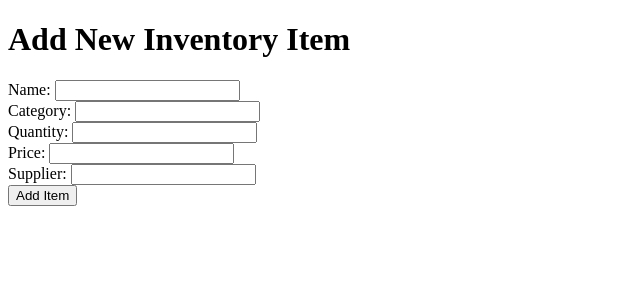
After one commit to Mitchelle-karan1/Inventory-Management-System, a Flask app: page /add in a window 1280 px wide. The commit adds this page. Shown: the top 300 px of the page, without its empty margins (0-640 px from the left). Run offline with Flask 3, Linux system fonts and the light colour scheme.

Commit message:
improving functionality

```diff
--- a/app.py
+++ b/app.py
@@ -1,7 +1,79 @@
-from flask import Flask, render_template
+from flask import Flask, render_template , request, redirect, url_for
 import sqlite3
 
 app = Flask(__name__)
+
+# Database connection
+def get_db_connection():
+    conn = sqlite3.connect("db/inventory.db")
+    conn.row_factory = sqlite3.Row
+    return conn
+
+
+@app.route('/')
+def home():
+    conn = get_db_connection()
+    cursor = conn.cursor()
+    cursor.execute("SELECT * FROM Inventory")
+    rows = cursor.fetchall()
+    conn.close()
+    return render_template("inventory.html", inventory=rows)
+
+# Add item route (Create)
+@app.route('/add', methods=['GET', 'POST'])
+def add_item():
+    if request.method == 'POST':
+        name = request.form['name']
+        category = request.form['category']
+        quantity = request.form['quantity']
+        price = request.form['price']
+        supplier = request.form['supplier']
+
+        conn = get_db_connection()
+        cursor = conn.cursor()
+        cursor.execute("INSERT INTO Inventory (name, category, quantity, price, supplier) VALUES (?, ?, ?, ?, ?)",
+                       (name, category, quantity, price, supplier))
+        conn.commit()
+        conn.close()
+        return redirect(url_for('home'))
+    return render_template("add_item.html")
+
+# Update item route (Update)
+@app.route('/update/<int:item_id>', methods=['GET', 'POST'])
+def update_item(item_id):
+    conn = get_db_connection()
+    cursor = conn.cursor()
+
+    if request.method == 'POST':
+        name = request.form['name']
+        category = request.form['category']
+        quantity = request.form['quantity']
+        price = request.form['price']
+        supplier = request.form['supplier']
+
+        cursor.execute("UPDATE Inventory SET name = ?, category = ?, quantity = ?, price = ?, supplier = ? WHERE id = ?",
+                       (name, category, quantity, price, supplier, item_id))
+        conn.commit()
+        conn.close()
+        return redirect(url_for('home'))
+
+    cursor.execute("SELECT * FROM Inventory WHERE id = ?", (item_id,))
+    item = cursor.fetchone()
+    conn.close()
+    return render_template("update_item.html", item=item)
+
+# Delete item route (Delete)
+@app.route('/delete/<int:item_id>', methods=['GET'])
+def delete_item(item_id):
+    conn = get_db_connection()
+    cursor = conn.cursor()
+    cursor.execute("DELETE FROM Inventory WHERE id = ?", (item_id,))
+    conn.commit()
+    conn.close()
+    return redirect(url_for('home'))
+
+if __name__ == "__main__":
+    app.run(debug=True)
 
 # Route to display inventory
 @app.route('/')
--- /dev/null
+++ b/db/templates/add_item.html
@@ -0,0 +1,19 @@
+<!DOCTYPE html>
+<html lang="en">
+<head>
+    <meta charset="UTF-8">
+    <meta name="viewport" content="width=device-width, initial-scale=1.0">
+    <title>Add Item</title>
+</head>
+<body>
+    <h1>Add New Inventory Item</h1>
+    <form method="POST">
+        <label>Name: <input type="text" name="name" required></label><br>
+        <label>Category: <input type="text" name="category" required></label><br>
+        <label>Quantity: <input type="number" name="quantity" required></label><br>
+        <label>Price: <input type="number" step="0.01" name="price" required></label><br>
+        <label>Supplier: <input type="text" name="supplier"></label><br>
+        <button type="submit">Add Item</button>
+    </form>
+</body>
+</html>
```
Also changed, not shown: db/templates/inventory.html (+15 -9 lines), db/templates/update_item.html (added, +19 -0 lines), db/inventory.db (added), db/templates/static/style.css (added).
